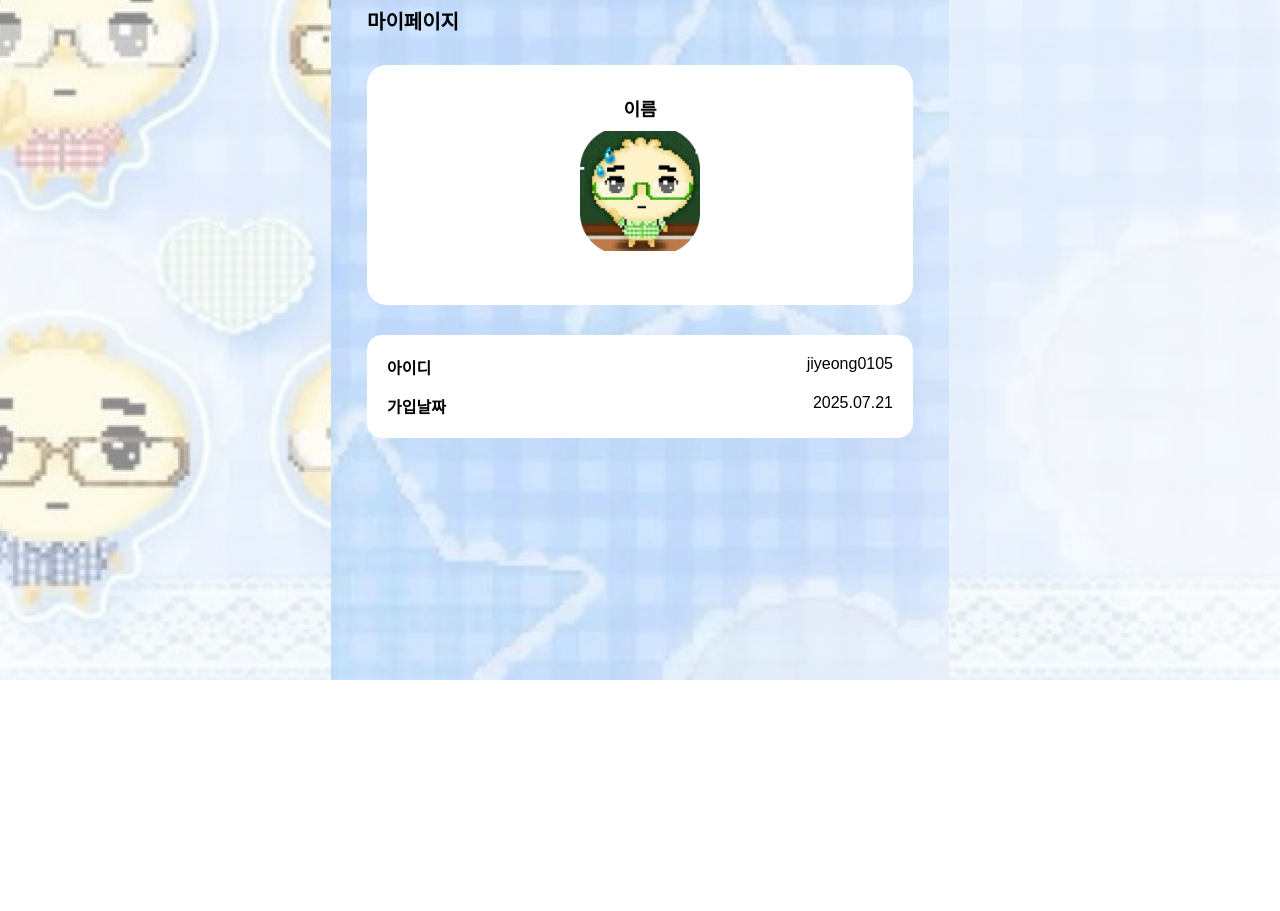
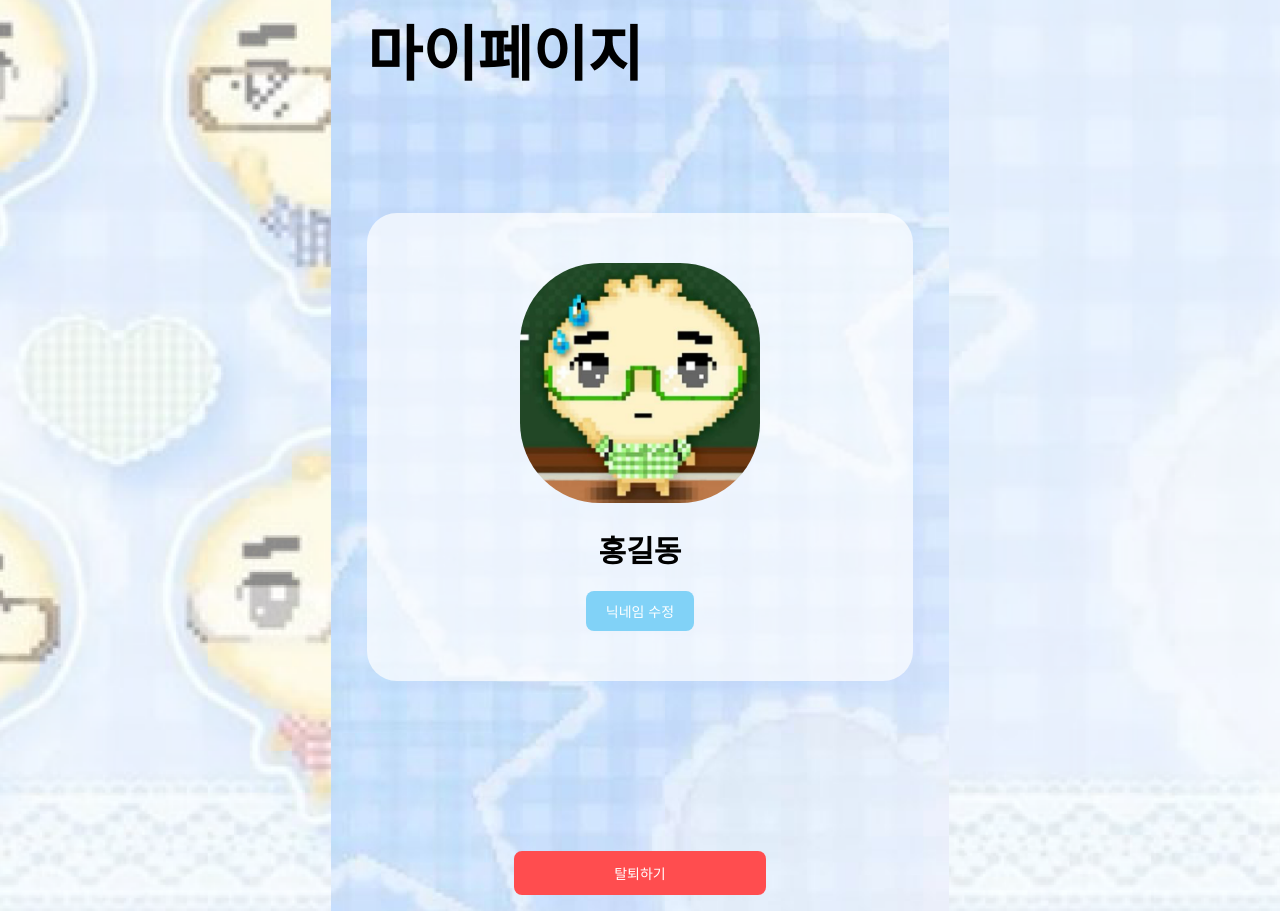
Before and after one commit to HJiyeong/manitto_front, a React (Create React App) app: page /mypage in a window 1280 px wide. Shown: the part 120-1031 px from the top of the page. Before the commit the page ends 800 px from the top, so only its background shows below. Built offline with nearby package versions, Linux system fonts and the light colour scheme; sample sign-in values are in the browser's storage; a web font is replaced by a local one.

Commit message:
mypage 수정

```diff
--- a/src/screens/MyPage.js
+++ b/src/screens/MyPage.js
@@ -1,91 +1,133 @@
 import React, { useState, useEffect } from 'react';
 import Layout1 from '../components/Layout1';
-import defaultProfileImg from '../assets/images/profile.png';  // 네가 사용하는 캐릭터 이미지로 교체
+import defaultProfileImg from '../assets/images/profile.png';
 
 const MyPage = () => {
-  // 백엔드에서 불러올 유저 정보 (더미 데이터)
-  const [userInfo, setUserInfo] = useState({
-    name: '이름',
-    userId: 'jiyeong0105',
-    joinDate: '2025.07.21',
-    profileImg: defaultProfileImg
-  });
+  const [nickname, setNickname] = useState('홍길동');
+  const [editing, setEditing] = useState(false);
+  const [inputNickname, setInputNickname] = useState(nickname);
 
-  // TODO: 나중에 백엔드에서 데이터 받아오기
   useEffect(() => {
-    // 예시) fetchUserInfo().then(data => setUserInfo(data))
+    // TODO: 백엔드에서 닉네임 불러오기
   }, []);
+
+  const handleSaveNickname = () => {
+    if (inputNickname.trim() !== '') {
+      setNickname(inputNickname.trim());
+      setEditing(false);
+    }
+  };
 
   return (
     <Layout1>
       <div style={{ padding: '20px' }}>
-
-        {/* 페이지 타이틀 */}
         <div style={{
           fontWeight: 'bold',
-          fontSize: '20px',
-          marginBottom: '30px'
+          fontSize: '60px',
+          marginBottom: '120px'
         }}>
           마이페이지
         </div>
 
-        {/* 프로필 영역 */}
         <div style={{
-          backgroundColor: 'white',
-          borderRadius: '20px',
-          padding: '30px 20px',
-          textAlign: 'center',
-          marginBottom: '30px'
+          backgroundColor: 'rgba(255, 255, 255, 0.7)',
+          borderRadius: '30px',
+          padding: '50px 20px',
+          textAlign: 'center'
         }}>
-          <div style={{
-            fontWeight: 'bold',
-            fontSize: '18px',
-            marginBottom: '10px'
-          }}>
-            {userInfo.name}
-          </div>
 
           <img
-            src={userInfo.profileImg}
+            src={defaultProfileImg}
             alt="프로필 이미지"
             style={{
-              width: '120px',
-              height: '120px',
-              borderRadius: '20px',
+              width: '240px',
+              height: '240px',
+              borderRadius: '80px',
               objectFit: 'cover',
               marginBottom: '20px'
             }}
           />
-        </div>
 
-        {/* 아이디 / 가입일자 */}
-        <div style={{
-          backgroundColor: 'white',
-          borderRadius: '15px',
-          padding: '20px',
-          fontSize: '16px'
-        }}>
-          <div style={{
-            display: 'flex',
-            justifyContent: 'space-between',
-            marginBottom: '15px'
-          }}>
-            <div style={{ fontWeight: 'bold' }}>아이디</div>
-            <div>{userInfo.userId}</div>
-          </div>
+          {/* 닉네임 표시 or 수정 */}
+          {editing ? (
+            <>
+              <input
+                type="text"
+                value={inputNickname}
+                onChange={(e) => setInputNickname(e.target.value)}
+                style={{
+                  fontSize: '24px',
+                  padding: '8px',
+                  borderRadius: '8px',
+                  border: '1px solid #ccc',
+                  marginBottom: '10px'
+                }}
+              />
+              <br />
+              <button
+                onClick={handleSaveNickname}
+                style={buttonStyle}>
+                저장
+              </button>
+            </>
+          ) : (
+            <>
+              <div style={{
+                fontWeight: 'bold',
+                fontSize: '30px',
+                marginBottom: '10px'
+              }}>
+                {nickname}
+              </div>
+              <button
+                onClick={() => setEditing(true)}
+                style={buttonStyle}>
+                닉네임 수정
+              </button>
+            </>
+          )}
 
-          <div style={{
-            display: 'flex',
-            justifyContent: 'space-between'
-          }}>
-            <div style={{ fontWeight: 'bold' }}>가입날짜</div>
-            <div>{userInfo.joinDate}</div>
-          </div>
+          {/* 탈퇴 버튼은 완전히 아래로 분리 */}
+
+
         </div>
 
       </div>
+      <div style={{
+        marginTop: '50px',
+        display: 'flex',
+        justifyContent: 'center'
+      }}>
+        <button style={withdrawButtonStyle}>
+          탈퇴하기
+        </button>
+      </div>
+
     </Layout1>
   );
 };
 
+const buttonStyle = {
+  marginTop: '10px',
+  padding: '10px 20px',
+  fontSize: '14px',
+  backgroundColor: '#81d2f7ff',
+  color: 'white',
+  border: 'none',
+  borderRadius: '8px',
+  cursor: 'pointer'
+};
+
+const withdrawButtonStyle = {
+  marginTop: '100px',
+  padding: '12px 100px',
+  fontSize: '14px',
+  backgroundColor: '#ff4d4f',
+  color: 'white',
+  border: 'none',
+  borderRadius: '8px',
+  cursor: 'pointer'
+
+};
+
 export default MyPage;
```
